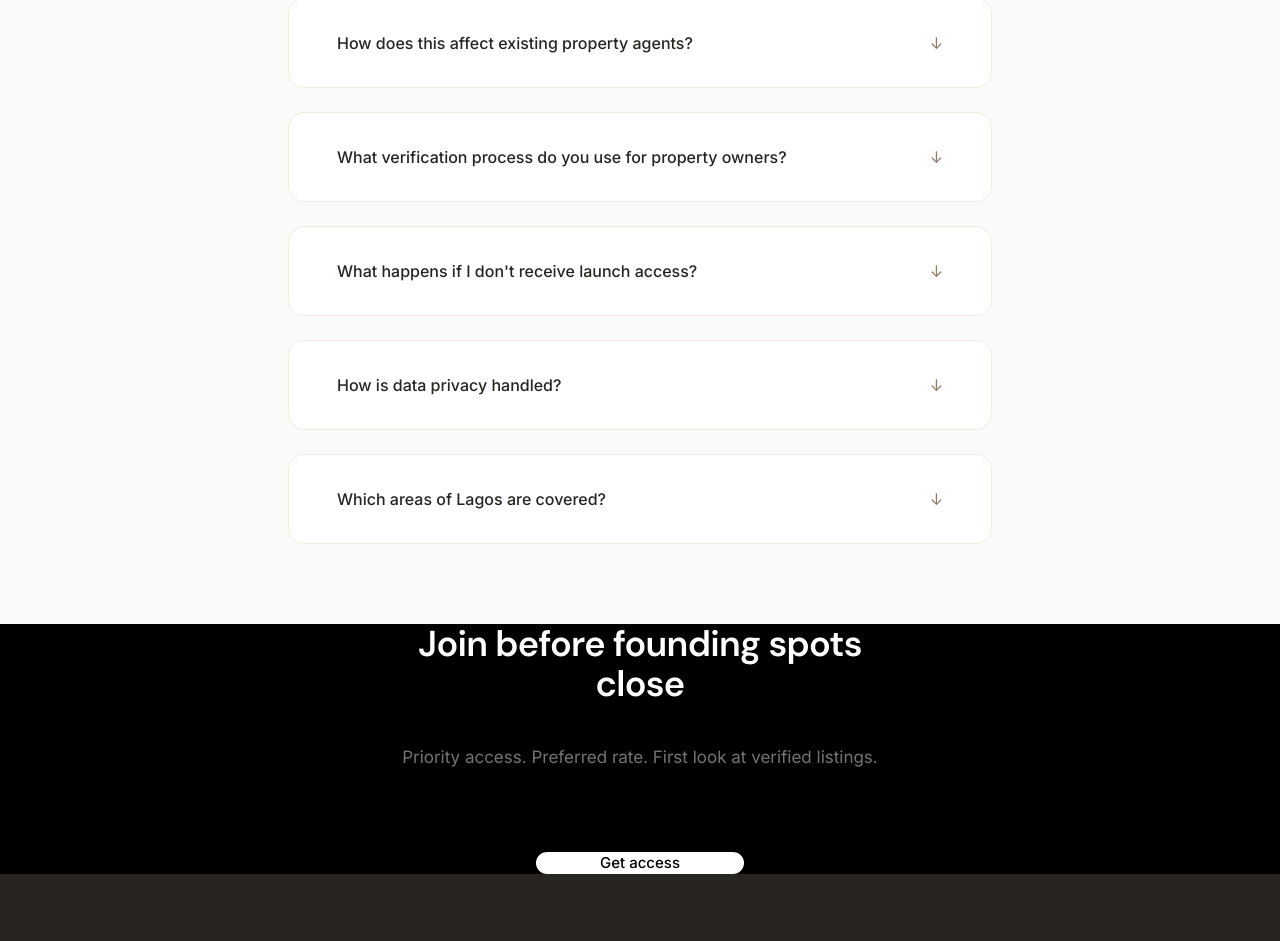
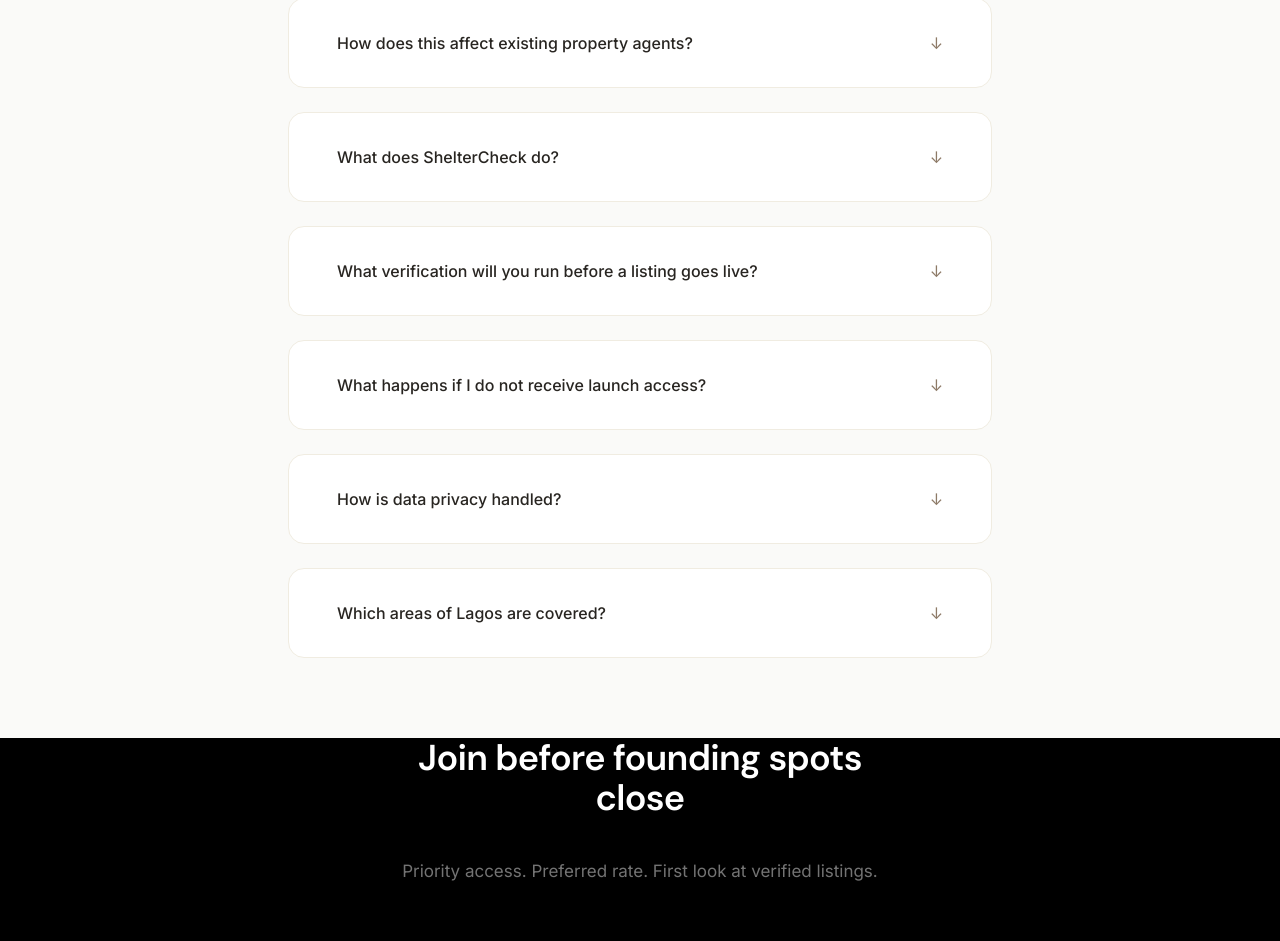
Before and after one commit to FADAREC/ShelterPoint-NG, a Next.js app: page / in a window 1280 px wide. Shown: the part 3698-4639 px from the top of the page. Built offline with nearby package versions, Linux system fonts and the light colour scheme.

Commit message:
copy: FAQ aligned with pre-payment wedge and careful claims

```diff
--- a/components/sections/FAQ.tsx
+++ b/components/sections/FAQ.tsx
@@ -6,23 +6,33 @@ import Card from '@/components/ui/Card';
 const faqs = [
   {
     question: 'How does this affect existing property agents?',
-    answer: 'The platform provides an additional channel for property transactions. Agents can use ShelterPoint to list properties and manage client relationships. This is a complementary service, not a replacement for existing market participants.',
+    answer:
+      'ShelterPoint is complementary, not anti-agent. Registered agents can list with fees disclosed. ShelterCheck helps renters understand a quote before they pay anyone.',
   },
   {
-    question: 'What verification process do you use for property owners?',
-    answer: `All property owners must provide government-issued identification (BVN or NIN), property documentation (Certificate of Occupancy or Governor's Consent), and pass an address verification check before they can list properties.`,
+    question: 'What does ShelterCheck do?',
+    answer:
+      'ShelterCheck is a free move-in cost checker. Enter rent and fees, see day-one cash, what is likely unrecoverable, and flags against current Lagos Tenancy Law 2011. It is not legal advice.',
   },
   {
-    question: `What happens if I don't receive launch access?`,
-    answer: `All waitlist members will receive access notification one week before the beta launch, targeted for March 2026. If you don't receive an email, contact hello@shelterpointng.com with your registered email address.`,
+    question: 'What verification will you run before a listing goes live?',
+    answer:
+      'Before a listing goes live, we check the owner identity and documents. The full checklist will be published before launch. We do not claim BVN or NIN verification on every owner until that process is live and documented.',
+  },
+  {
+    question: 'What happens if I do not receive launch access?',
+    answer:
+      'Waitlist members will be notified before beta opens. If you miss an email, write to hello@shelterpointng.com with the address you used to sign up.',
   },
   {
     question: 'How is data privacy handled?',
-    answer: 'The platform is NDPR compliant. Personal data is encrypted and never shared without explicit consent. You can request data deletion at any time through account settings or by contacting support.',
+    answer:
+      'We only collect what we need for the waitlist and tools. You can request deletion by emailing support. NDPA 2023 and NDPR compliance claims will match documented practice; ask us if you need the current policy.',
   },
   {
     question: 'Which areas of Lagos are covered?',
-    answer: 'Initial coverage includes Lekki, Victoria Island, Ikoyi, Yaba, Ikeja, Surulere, Ajah, Maryland, and Festac. Expansion to all 20 Local Government Areas is planned for Q3 2026.',
+    answer:
+      'ShelterCheck works for any quote in Lagos. Launch supply starts in one corridor we can verify by hand, not every LGA at once.',
   },
 ];
 
@@ -51,7 +61,10 @@ export default function FAQ() {
                 </span>
                 <span
                   className="text-neutral-700 transition-transform duration-200 flex-shrink-0"
-                  style={{ transform: openIndex === index ? 'rotate(180deg)' : 'rotate(0deg)' }}
+                  style={{
+                    transform:
+                      openIndex === index ? 'rotate(180deg)' : 'rotate(0deg)',
+                  }}
                   aria-hidden="true"
                 >
                   ↓
```
